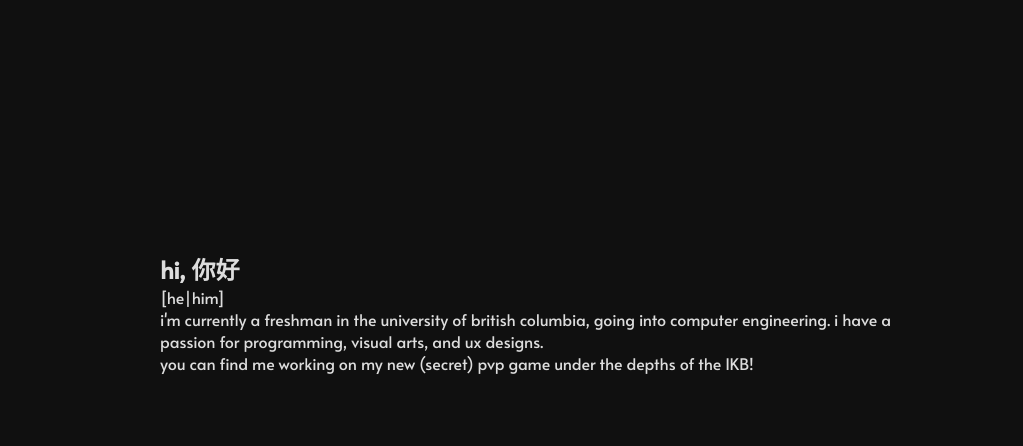
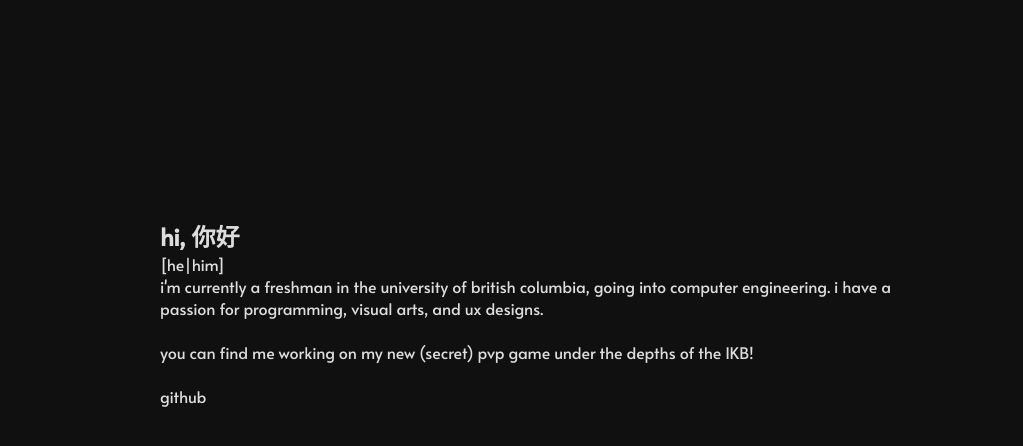
Before and after one commit to danelzhan/portfolio, a plain HTML site: page docs/about.html in a window 1280 px wide. Shown: the part 96-542 px from the top of the page, without its empty margins (128-1151 px from the left). Drawn offline with Linux system fonts and the light colour scheme; a web font is replaced by a local one.

Commit message:
github link

```diff
--- a/docs/about.html
+++ b/docs/about.html
@@ -40,7 +40,9 @@
         <h2>hi, 你好</h2>
         <p>[he|him]</p>
         <p>i'm currently a freshman in the university of british columbia, going into computer engineering. i have a passion for programming, visual arts, and ux designs.</p>
-        <p>you can find me working on my new (secret) pvp game under the depths of the IKB!</p>
+        <p><br>you can find me working on my new (secret) pvp game under the depths of the IKB!</p>
+        <p><br><a href="https://github.com/danelzhan">github</a></p>
+
 
     </section>
 
```
